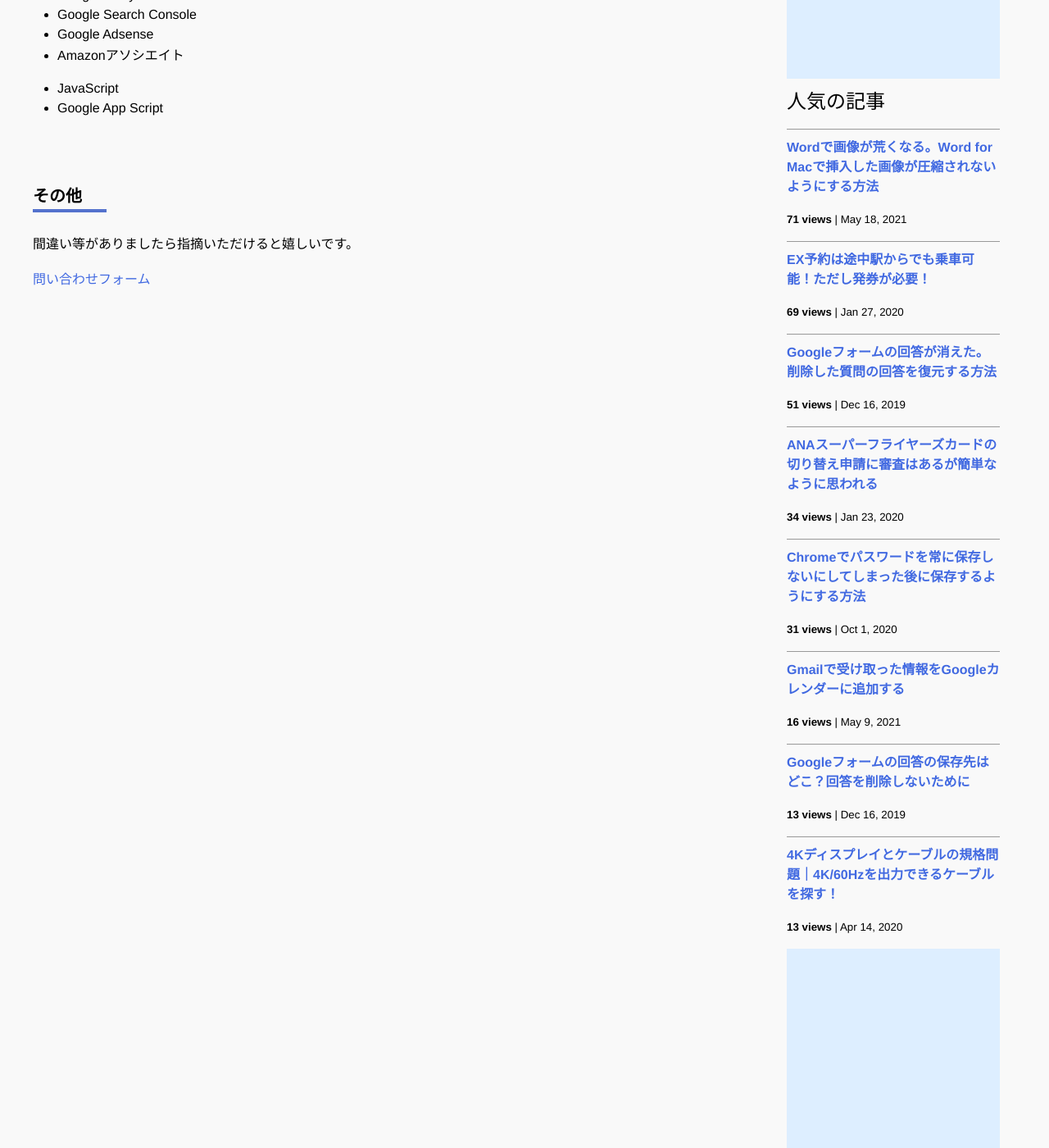
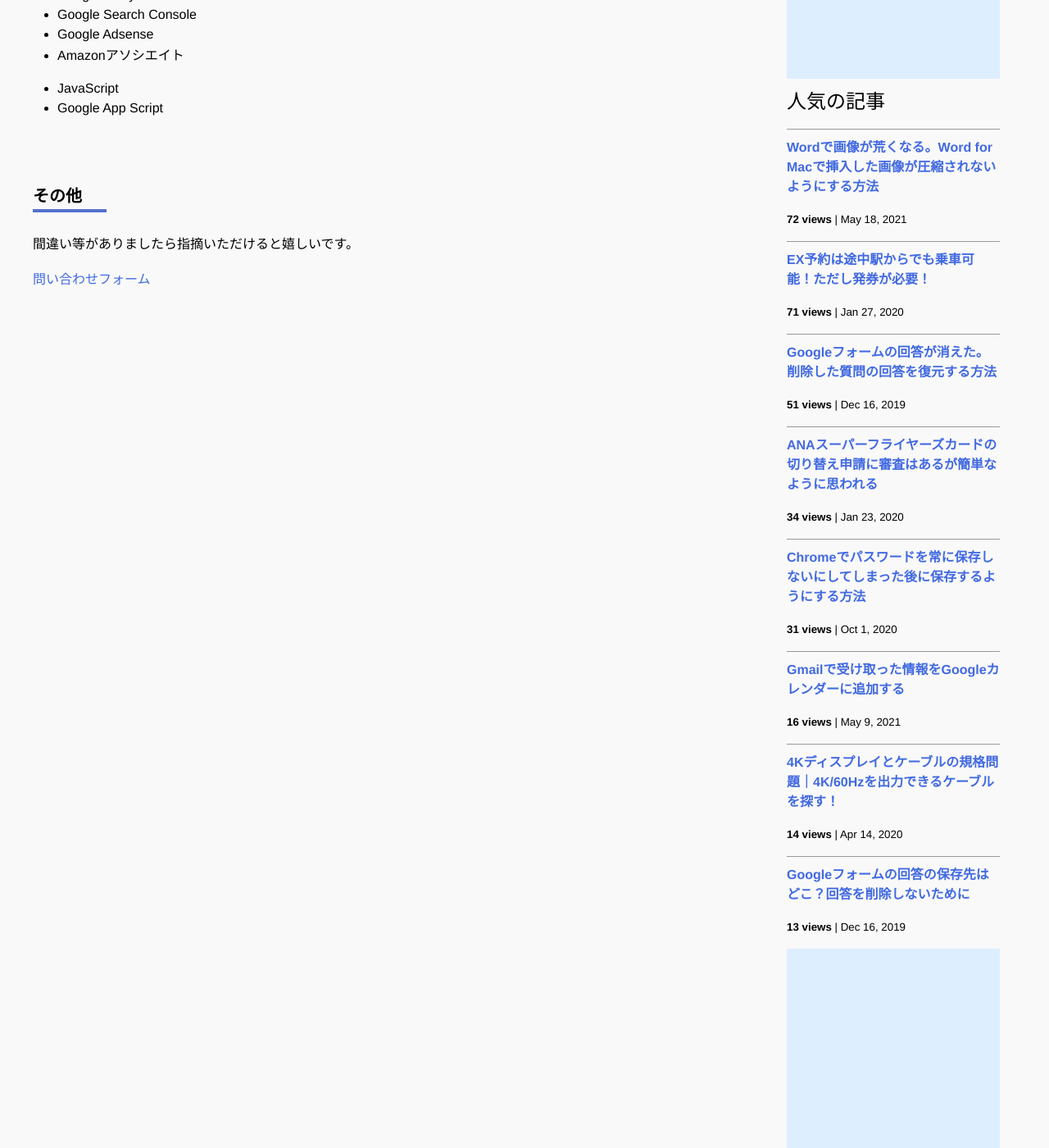
Before and after one commit to iwanaminami/shoyaiwaname, a Jekyll site: the page built from about.markdown, in a window 1280 px wide and 1400 px high, scrolled down 717 px. Shown: the whole window at 82% size. Built offline with Jekyll 4.4.1, drawn with Linux system fonts in a browser that asks for light colours; nearby versions of some CDN libraries; comment, search, counter and statistics services are not loaded.

Commit message:
chore(ga): update _data/popularposts.yml 20260213-2052

```diff
--- a/_data/popularposts.yml
+++ b/_data/popularposts.yml
@@ -1,7 +1,7 @@
 side:
+  - view: 72
+    url: "/2021/05/18/image-compression-word.html"
   - view: 71
-    url: "/2021/05/18/image-compression-word.html"
-  - view: 69
     url: "/2020/01/27/ex-rideontheway.html"
   - view: 51
     url: "/2019/12/16/restore-googleform.html"
@@ -11,7 +11,7 @@
     url: "/2020/10/01/googlepassword.html"
   - view: 16
     url: "/2021/05/09/gmailtocalendar.html"
+  - view: 14
+    url: "/2020/04/14/4kcable.html"
   - view: 13
     url: "/2019/12/16/googleform-answers.html"
-  - view: 13
-    url: "/2020/04/14/4kcable.html"
```
